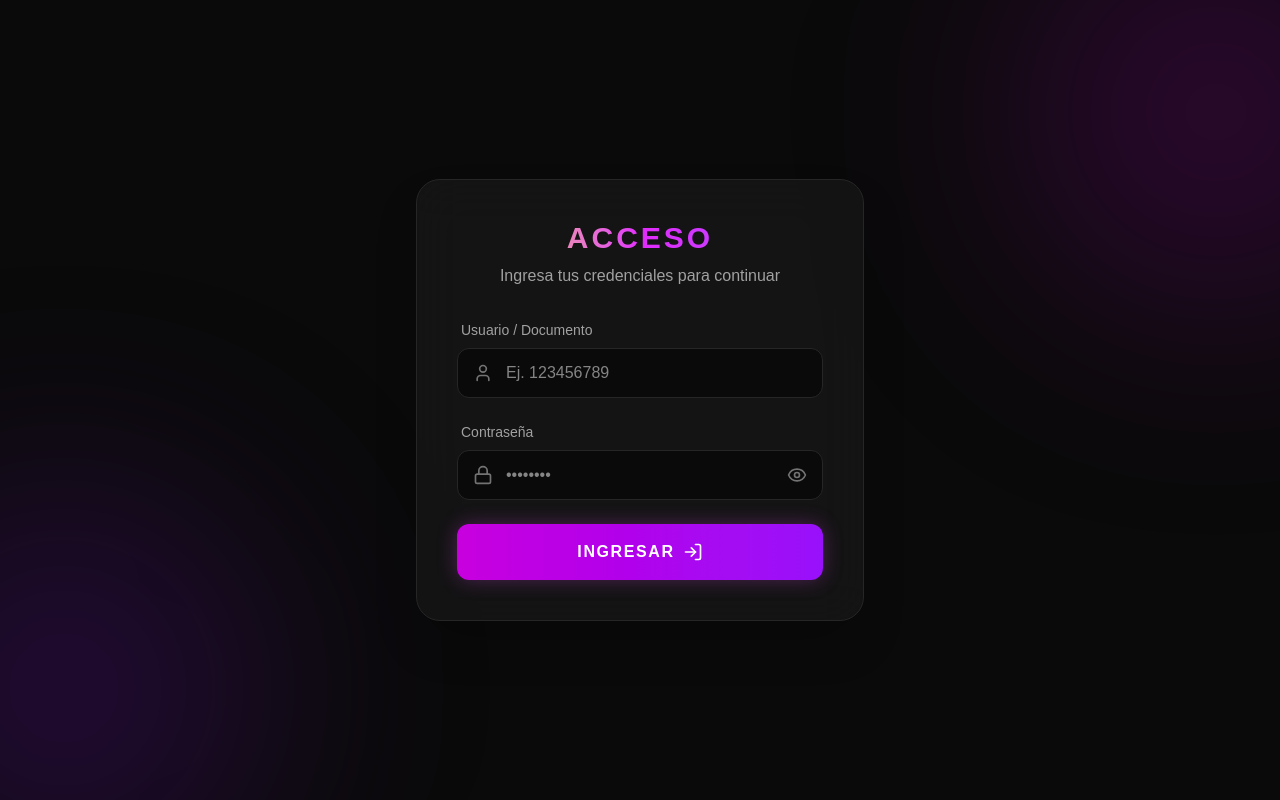
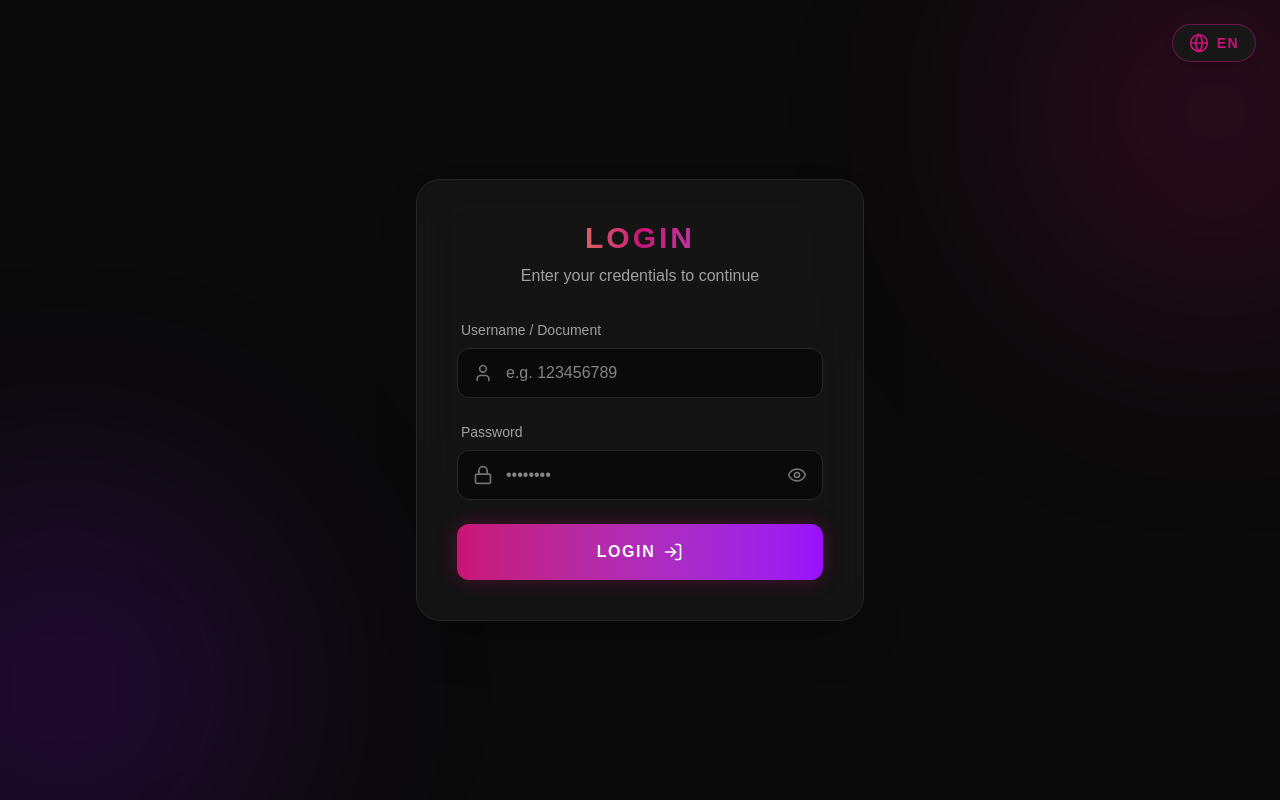
Before and after one commit to Felix-Ruiz/Calificaciones-stands, a Next.js app: page /login in a window 1280 px wide. Built offline with nearby package versions, Linux system fonts and the light colour scheme.

Commit message:
Agregando traduccion

```diff
--- a/app/cliente/page.tsx
+++ b/app/cliente/page.tsx
@@ -4,7 +4,7 @@ import { useEffect, useState } from "react";
 import { getSession, signOut } from "next-auth/react";
 import { useRouter } from "next/navigation";
 import { motion, AnimatePresence } from "framer-motion";
-import { LogOut, Star, CheckCircle, MapPin, Activity, Camera, X, Sun, Moon } from "lucide-react";
+import { LogOut, Star, CheckCircle, MapPin, Activity, Camera, X, Sun, Moon, Globe } from "lucide-react";
 import { obtenerEstadisticasCliente } from "@/actions/clienteDashboard";
 
 export default function ClienteDashboard() {
@@ -12,15 +12,28 @@ export default function ClienteDashboard() {
   const [estadisticas, setEstadisticas] = useState({ total: 0, historial: [] as any[] });
   const [loading, setLoading] = useState(true);
 
-  // Estados nuevos: Tema y Escáner
+  // Estados para Tema y Escáner
   const [theme, setTheme] = useState<"dark" | "light">("dark");
   const [escanerAbierto, setEscanerAbierto] = useState(false);
+
+  // ESTADO DE IDIOMA: Por defecto en Inglés
+  const [language, setLanguage] = useState<"en" | "es">("en");
+
   const router = useRouter();
 
   useEffect(() => {
-    // Cargar preferencia de tema
+    // 1. Cargar Preferencia de Tema
     const savedTheme = localStorage.getItem("cliente-theme") as "dark" | "light";
     if (savedTheme) setTheme(savedTheme);
+
+    // 2. Cargar Preferencia de Idioma (Se lee de app-lang si viene del Login)
+    const savedLang = localStorage.getItem("app-lang") as "en" | "es";
+    if (savedLang) {
+      setLanguage(savedLang);
+    } else {
+      setLanguage("en");
+      localStorage.setItem("app-lang", "en");
+    }
 
     const fetchUserData = async () => {
       const session = await getSession();
@@ -40,7 +53,16 @@ export default function ClienteDashboard() {
     localStorage.setItem("cliente-theme", newTheme);
   };
 
+  const toggleLanguage = () => {
+    const newLang = language === "en" ? "es" : "en";
+    setLanguage(newLang);
+    localStorage.setItem("app-lang", newLang);
+  };
+
   const isDark = theme === "dark";
+
+  // Función de traducción
+  const t = (es: string, en: string) => language === "en" ? en : es;
 
   // Lógica del Escáner Nativo Integrado (Inmediato)
   useEffect(() => {
@@ -65,7 +87,7 @@ export default function ClienteDashboard() {
             });
           },
           (err: any) => {
-            // Se ignoran los errores de búsqueda en tiempo real
+            // Se ignoran los errores constantes mientras busca el QR
           }
         ).catch((err: any) => {
           console.error("No se pudo iniciar la cámara:", err);
@@ -81,11 +103,12 @@ export default function ClienteDashboard() {
   }, [escanerAbierto, router]);
 
   if (loading) {
-    return <div className={`min-h-screen flex justify-center items-center font-bold ${isDark ? "bg-neutral-950 text-[#c81474]" : "bg-gray-50 text-[#c81474]"}`}>Cargando tu perfil...</div>;
+    return <div className={`min-h-screen flex justify-center items-center font-bold ${isDark ? "bg-neutral-950 text-[#c81474]" : "bg-gray-50 text-[#c81474]"}`}>{t("Cargando tu perfil...", "Loading your profile...")}</div>;
   }
 
   return (
     <div className={`min-h-screen flex flex-col relative overflow-hidden transition-colors duration-300 ${isDark ? "bg-neutral-950 text-white" : "bg-gray-50 text-gray-900"}`}>
+
       {/* Luces de fondo (Solo en modo oscuro) */}
       {isDark && (
         <>
@@ -97,18 +120,22 @@ export default function ClienteDashboard() {
       {/* Navbar Móvil */}
       <header className={`px-6 py-4 flex justify-between items-center relative z-10 top-0 border-b ${isDark ? "bg-neutral-900/80 backdrop-blur-md border-[#c81474]/20" : "bg-white/90 backdrop-blur-md border-gray-200 shadow-sm"}`}>
         <div className="flex-1 mr-4">
-          <p className={`text-xs tracking-widest uppercase font-bold ${isDark ? "text-neutral-400" : "text-gray-500"}`}>Visitante VIP</p>
+          <p className={`text-xs tracking-widest uppercase font-bold ${isDark ? "text-neutral-400" : "text-gray-500"}`}>{t("Visitante VIP", "VIP Visitor")}</p>
           <h1 className="text-xl font-bold text-transparent bg-clip-text bg-linear-to-r from-[#c81474] to-pink-500 wrap-break-word leading-tight">
             {user?.name}
           </h1>
         </div>
         <div className="flex items-center space-x-2 shrink-0">
-          <button onClick={toggleTheme} className={`p-2 rounded-full transition-colors ${isDark ? "bg-neutral-800/50 text-yellow-400 hover:bg-neutral-700" : "bg-gray-100 text-gray-600 hover:bg-gray-200"}`}>
+          <button onClick={toggleLanguage} className={`p-2 rounded-full transition-colors ${isDark ? "bg-neutral-800/50 text-blue-400 hover:bg-neutral-700" : "bg-gray-100 text-blue-600 hover:bg-gray-200"}`} title={t("Cambiar Idioma", "Change Language")}>
+            <Globe className="w-5 h-5" />
+          </button>
+          <button onClick={toggleTheme} className={`p-2 rounded-full transition-colors ${isDark ? "bg-neutral-800/50 text-yellow-400 hover:bg-neutral-700" : "bg-gray-100 text-gray-600 hover:bg-gray-200"}`} title={t("Cambiar Tema", "Toggle Theme")}>
             {isDark ? <Sun className="w-5 h-5" /> : <Moon className="w-5 h-5" />}
           </button>
           <button
             onClick={() => signOut({ callbackUrl: "/login" })}
-            className={`flex items-center space-x-2 p-2 rounded-full transition-colors ${isDark ? "text-neutral-400 hover:text-red-400 bg-neutral-800/50" : "text-gray-500 hover:text-red-500 bg-gray-100"}`}
+            className={`p-2 rounded-full transition-colors ${isDark ? "text-neutral-400 hover:text-red-400 bg-neutral-800/50" : "text-gray-500 hover:text-red-500 bg-gray-100"}`}
+            title={t("Cerrar Sesión", "Sign Out")}
           >
             <LogOut className="w-5 h-5" />
           </button>
@@ -125,7 +152,7 @@ export default function ClienteDashboard() {
           className="w-full mb-8 flex items-center justify-center space-x-3 bg-[#c81474] hover:bg-[#a61060] text-white py-4 px-6 rounded-2xl font-black uppercase tracking-widest shadow-[0_0_30px_rgba(200,20,116,0.4)] transition-all active:scale-95"
         >
           <Camera className="w-7 h-7" />
-          <span>Escanear Stand</span>
+          <span>{t("Escanear Stand", "Scan Stand")}</span>
         </motion.button>
 
         {/* Tarjeta de Progreso */}
@@ -136,9 +163,9 @@ export default function ClienteDashboard() {
         >
           <Activity className="w-10 h-10 text-[#c81474] mx-auto mb-4" />
           <h2 className={`text-6xl font-black mb-2 ${isDark ? "text-white" : "text-gray-900"}`}>{estadisticas.total}</h2>
-          <p className="text-[#c81474] font-bold uppercase tracking-widest text-sm">Stands Calificados</p>
+          <p className="text-[#c81474] font-bold uppercase tracking-widest text-sm">{t("Stands Calificados", "Rated Stands")}</p>
           <p className={`mt-4 text-sm font-medium ${isDark ? "text-neutral-400" : "text-gray-500"}`}>
-            ¡Sigue escaneando códigos QR para completar tu recorrido!
+            {t("¡Sigue escaneando códigos QR para completar tu recorrido!", "Keep scanning QR codes to complete your tour!")}
           </p>
         </motion.div>
 
@@ -150,13 +177,13 @@ export default function ClienteDashboard() {
         >
           <h3 className={`text-lg font-bold mb-4 flex items-center uppercase tracking-widest ${isDark ? "text-neutral-300" : "text-gray-700"}`}>
             <MapPin className="w-5 h-5 mr-2 text-[#c81474]" />
-            Tu Recorrido
+            {t("Tu Recorrido", "Your Tour")}
           </h3>
 
           <div className="space-y-4">
             {estadisticas.historial.length === 0 ? (
               <div className={`border rounded-2xl p-8 text-center ${isDark ? "bg-neutral-900/50 border-neutral-800" : "bg-white border-gray-200 shadow-sm"}`}>
-                <p className={isDark ? "text-neutral-500" : "text-gray-500"}>Aún no has calificado ningún stand.</p>
+                <p className={isDark ? "text-neutral-500" : "text-gray-500"}>{t("Aún no has calificado ningún stand.", "You haven't rated any stands yet.")}</p>
               </div>
             ) : (
               estadisticas.historial.map((item, index) => (
@@ -167,7 +194,7 @@ export default function ClienteDashboard() {
                   <div className="flex-1">
                     <h4 className={`font-bold text-lg mb-1 ${isDark ? "text-white" : "text-gray-900"}`}>{item.standNombre}</h4>
                     <p className={`text-xs font-medium ${isDark ? "text-neutral-500" : "text-gray-500"}`}>
-                      {new Date(item.fecha).toLocaleDateString('es-ES', {
+                      {new Date(item.fecha).toLocaleDateString(language === "en" ? 'en-US' : 'es-ES', {
                         weekday: 'long', year: 'numeric', month: 'long', day: 'numeric'
                       })}
                     </p>
@@ -212,7 +239,7 @@ export default function ClienteDashboard() {
               </button>
 
               <h2 className={`text-xl font-bold mb-6 uppercase tracking-widest text-center mt-2 ${isDark ? "text-white" : "text-gray-900"}`}>
-                Escanear Stand
+                {t("Escanear Stand", "Scan Stand")}
               </h2>
 
               <div id="qr-reader" className="w-full max-w-sm rounded-2xl overflow-hidden border-4 border-[#c81474] min-h-75 flex items-center justify-center bg-black">
@@ -220,7 +247,7 @@ export default function ClienteDashboard() {
               </div>
 
               <p className={`mt-6 text-center text-sm font-medium ${isDark ? "text-neutral-400" : "text-gray-600"}`}>
-                Apunta tu cámara al código QR proporcionado por el stand para evaluarlo.
+                {t("Apunta tu cámara al código QR proporcionado por el stand para evaluarlo.", "Point your camera at the QR code provided by the stand to evaluate it.")}
               </p>
             </motion.div>
           </motion.div>
--- a/app/login/page.tsx
+++ b/app/login/page.tsx
@@ -1,9 +1,9 @@
 "use client";
 
-import { useState, Suspense } from "react";
+import { useState, Suspense, useEffect } from "react";
 import { signIn } from "next-auth/react";
 import { useSearchParams } from "next/navigation";
-import { Eye, EyeOff, User, Lock, LogIn, AlertCircle } from "lucide-react";
+import { Eye, EyeOff, User, Lock, LogIn, AlertCircle, Globe } from "lucide-react";
 import { motion } from "framer-motion";
 
 function LoginContent() {
@@ -13,7 +13,31 @@ function LoginContent() {
   const [error, setError] = useState("");
   const [loading, setLoading] = useState(false);
 
+  // ESTADO DE IDIOMA: Por defecto en Inglés ("en")
+  const [language, setLanguage] = useState<"en" | "es">("en");
+
   const searchParams = useSearchParams();
+
+  useEffect(() => {
+    // Al cargar la página, revisamos si ya hay un idioma guardado, sino, forzamos Inglés
+    const savedLang = localStorage.getItem("app-lang") as "en" | "es";
+    if (savedLang) {
+      setLanguage(savedLang);
+    } else {
+      setLanguage("en");
+      localStorage.setItem("app-lang", "en");
+    }
+  }, []);
+
+  const toggleLanguage = () => {
+    const newLang = language === "en" ? "es" : "en";
+    setLanguage(newLang);
+    // Guardamos "app-lang" para que el panel de Cliente o Stand herede la decisión
+    localStorage.setItem("app-lang", newLang);
+  };
+
+  // Función de traducción
+  const t = (es: string, en: string) => language === "en" ? en : es;
 
   const handleSubmit = async (e: React.FormEvent) => {
     e.preventDefault();
@@ -27,16 +51,15 @@ function LoginContent() {
     });
 
     if (res?.error) {
-      setError("Usuario o contraseña incorrectos");
+      setError(t("Usuario o contraseña incorrectos", "Incorrect username or password"));
       setLoading(false);
     } else {
-      // SOLUCIÓN AL 404: Limpieza absoluta de la URL
+      // Limpieza de URL para evitar Error 404
       const rawCallback = searchParams.get("callbackUrl");
       let finalUrl = "/";
 
       if (rawCallback) {
         try {
-          // Si es una URL completa (http...), extraemos solo la ruta (ej. /calificar/123)
           if (rawCallback.startsWith("http")) {
             const urlObj = new URL(rawCallback);
             finalUrl = urlObj.pathname + urlObj.search;
@@ -44,18 +67,30 @@ function LoginContent() {
             finalUrl = rawCallback;
           }
         } catch (err) {
-          finalUrl = rawCallback; // Fallback
+          finalUrl = rawCallback;
         }
       }
 
-      // Forzamos una carga limpia desde el navegador para evitar el 404 de la caché
       window.location.href = finalUrl;
     }
   };
 
   return (
     <div className="min-h-screen bg-neutral-950 flex flex-col justify-center items-center p-4 relative overflow-hidden">
-      <div className="absolute top-[-10%] right-[-10%] w-96 h-96 bg-fuchsia-600/20 rounded-full blur-[120px] pointer-events-none" />
+
+      {/* BOTÓN DE IDIOMA (ARRIBA A LA DERECHA) */}
+      <div className="absolute top-6 right-6 z-50">
+        <button
+          onClick={toggleLanguage}
+          className="flex items-center space-x-2 bg-neutral-900 border border-[#c81474]/50 text-[#c81474] px-4 py-2 rounded-full hover:bg-neutral-800 transition-colors shadow-lg"
+          title={t("Cambiar Idioma", "Change Language")}
+        >
+          <Globe className="w-5 h-5" />
+          <span className="font-bold uppercase tracking-widest text-sm">{language === "en" ? "EN" : "ES"}</span>
+        </button>
+      </div>
+
+      <div className="absolute top-[-10%] right-[-10%] w-96 h-96 bg-[#c81474]/20 rounded-full blur-[120px] pointer-events-none" />
       <div className="absolute bottom-[-10%] left-[-10%] w-96 h-96 bg-purple-600/20 rounded-full blur-[120px] pointer-events-none" />
 
       <motion.div
@@ -64,10 +99,10 @@ function LoginContent() {
         className="bg-neutral-900/80 backdrop-blur-xl border border-neutral-800 rounded-3xl p-10 max-w-md w-full shadow-2xl relative z-10"
       >
         <div className="text-center mb-8">
-          <h1 className="text-3xl font-black text-transparent bg-clip-text bg-linear-to-r from-yellow-400 via-fuchsia-500 to-purple-500 tracking-widest uppercase mb-2">
-            Acceso
+          <h1 className="text-3xl font-black text-transparent bg-clip-text bg-linear-to-r from-yellow-400 via-[#c81474] to-purple-500 tracking-widest uppercase mb-2">
+            {t("Acceso", "Login")}
           </h1>
-          <p className="text-neutral-400">Ingresa tus credenciales para continuar</p>
+          <p className="text-neutral-400">{t("Ingresa tus credenciales para continuar", "Enter your credentials to continue")}</p>
         </div>
 
         {error && (
@@ -80,7 +115,7 @@ function LoginContent() {
         <form onSubmit={handleSubmit} className="space-y-6">
           <div>
             <label className="block text-neutral-400 text-sm font-medium mb-2 ml-1">
-              Usuario / Documento
+              {t("Usuario / Documento", "Username / Document")}
             </label>
             <div className="relative">
               <div className="absolute inset-y-0 left-0 pl-4 flex items-center pointer-events-none">
@@ -91,15 +126,15 @@ function LoginContent() {
                 required
                 value={username}
                 onChange={(e) => setUsername(e.target.value)}
-                className="w-full bg-neutral-950 border border-neutral-800 rounded-xl py-3 pl-12 pr-4 text-white focus:outline-none focus:border-fuchsia-500 transition-colors"
-                placeholder="Ej. 123456789"
+                className="w-full bg-neutral-950 border border-neutral-800 rounded-xl py-3 pl-12 pr-4 text-white focus:outline-none focus:border-[#c81474] transition-colors"
+                placeholder={t("Ej. 123456789", "e.g. 123456789")}
               />
             </div>
           </div>
 
           <div>
             <label className="block text-neutral-400 text-sm font-medium mb-2 ml-1">
-              Contraseña
+              {t("Contraseña", "Password")}
             </label>
             <div className="relative">
               <div className="absolute inset-y-0 left-0 pl-4 flex items-center pointer-events-none">
@@ -110,13 +145,13 @@ function LoginContent() {
                 required
                 value={password}
                 onChange={(e) => setPassword(e.target.value)}
-                className="w-full bg-neutral-950 border border-neutral-800 rounded-xl py-3 pl-12 pr-12 text-white focus:outline-none focus:border-fuchsia-500 transition-colors"
+                className="w-full bg-neutral-950 border border-neutral-800 rounded-xl py-3 pl-12 pr-12 text-white focus:outline-none focus:border-[#c81474] transition-colors"
                 placeholder="••••••••"
               />
               <button
                 type="button"
                 onClick={() => setShowPassword(!showPassword)}
-                className="absolute inset-y-0 right-0 pr-4 flex items-center text-neutral-500 hover:text-fuchsia-400 transition-colors"
+                className="absolute inset-y-0 right-0 pr-4 flex items-center text-neutral-500 hover:text-[#c81474] transition-colors"
               >
                 {showPassword ? <EyeOff className="w-5 h-5" /> : <Eye className="w-5 h-5" />}
               </button>
@@ -126,13 +161,13 @@ function LoginContent() {
           <button
             type="submit"
             disabled={loading}
-            className="w-full flex items-center justify-center space-x-2 py-4 px-6 rounded-xl shadow-[0_0_20px_rgba(217,70,239,0.3)] text-white font-bold bg-linear-to-r from-fuchsia-600 to-purple-600 hover:from-fuchsia-500 hover:to-purple-500 transition-all uppercase tracking-widest disabled:opacity-50 mt-4"
+            className="w-full flex items-center justify-center space-x-2 py-4 px-6 rounded-xl shadow-[0_0_20px_rgba(200,20,116,0.3)] text-white font-bold bg-linear-to-r from-[#c81474] to-purple-600 hover:from-[#a61060] hover:to-purple-500 transition-all uppercase tracking-widest disabled:opacity-50 mt-4"
           >
             {loading ? (
-              <span>Iniciando...</span>
+              <span>{t("Iniciando...", "Logging in...")}</span>
             ) : (
               <>
-                <span>Ingresar</span>
+                <span>{t("Ingresar", "Login")}</span>
                 <LogIn className="w-5 h-5" />
               </>
             )}
@@ -148,7 +183,7 @@ export default function LoginPage() {
     <Suspense
       fallback={
         <div className="min-h-screen bg-neutral-950 flex flex-col justify-center items-center">
-          <div className="w-12 h-12 border-4 border-fuchsia-500 border-t-transparent rounded-full animate-spin"></div>
+          <div className="w-12 h-12 border-4 border-[#c81474] border-t-transparent rounded-full animate-spin"></div>
         </div>
       }
     >
```
